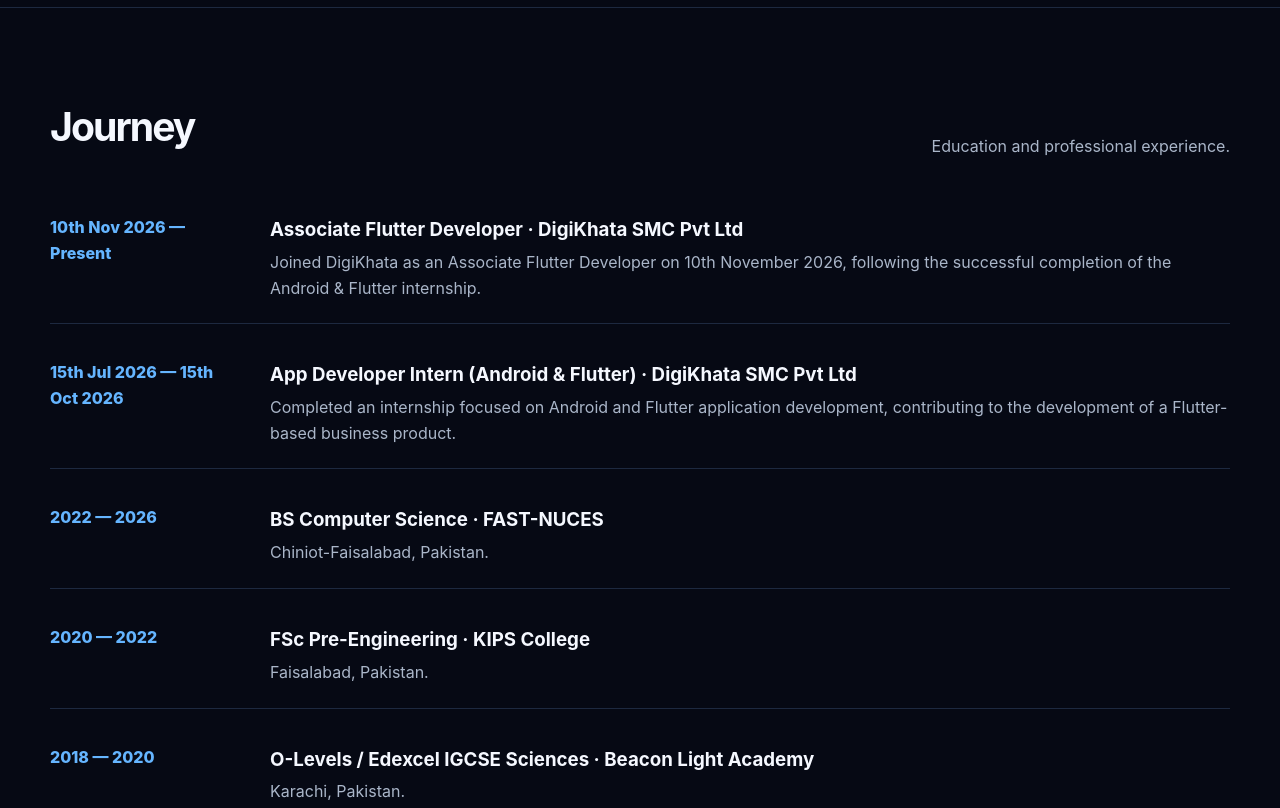
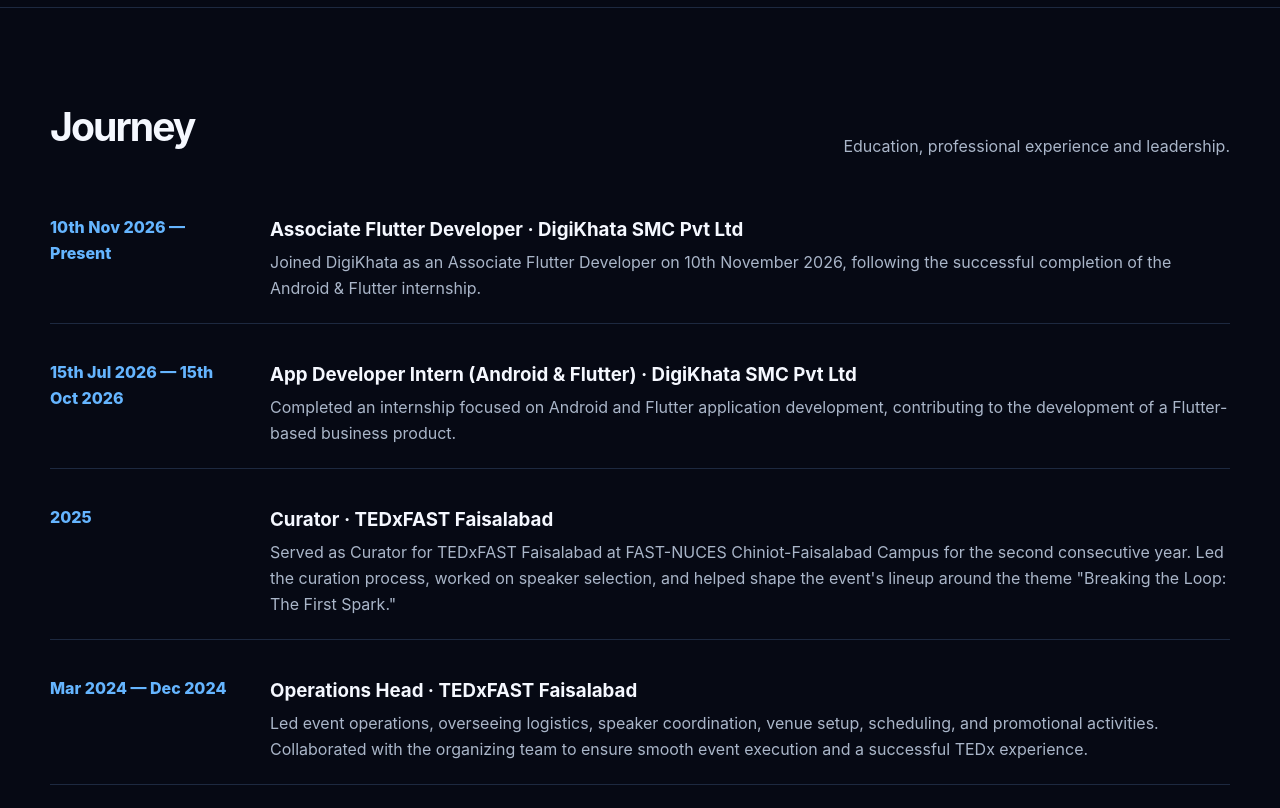
Before and after one commit to abdulhanan10/abdulhanan10, a plain HTML site: page index.html in a window 1280 px wide. Shown: the part 3240-4048 px from the top of the page. Drawn offline with nearby package versions, Linux system fonts and the light colour scheme.

Commit message:
Update index.html

```diff
--- a/index.html
+++ b/index.html
@@ -52,7 +52,7 @@
 <article class="card"><span class="tag">Engineering</span><h3>Strong foundations</h3><p>Data structures, algorithms, OOP, competitive programming and systems work underpin the way I solve problems.</p></article>
 </div></div></section>
 
-<section id="journey"><div class="wrap"><div class="section-head"><h2>Journey</h2><p>Education and professional experience.</p></div><div class="timeline">
+<section id="journey"><div class="wrap"><div class="section-head"><h2>Journey</h2><p>Education, professional experience and leadership.</p></div><div class="timeline">
 
 <div class="item">
 <div class="date">10th Nov 2026 — Present</div>
@@ -67,6 +67,22 @@
 <div>
 <h3>App Developer Intern (Android & Flutter) · DigiKhata SMC Pvt Ltd</h3>
 <p>Completed an internship focused on Android and Flutter application development, contributing to the development of a Flutter-based business product.</p>
+</div>
+</div>
+
+<div class="item">
+<div class="date">2025</div>
+<div>
+<h3>Curator · TEDxFAST Faisalabad</h3>
+<p>Served as Curator for TEDxFAST Faisalabad at FAST-NUCES Chiniot-Faisalabad Campus for the second consecutive year. Led the curation process, worked on speaker selection, and helped shape the event's lineup around the theme "Breaking the Loop: The First Spark."</p>
+</div>
+</div>
+
+<div class="item">
+<div class="date">Mar 2024 — Dec 2024</div>
+<div>
+<h3>Operations Head · TEDxFAST Faisalabad</h3>
+<p>Led event operations, overseeing logistics, speaker coordination, venue setup, scheduling, and promotional activities. Collaborated with the organizing team to ensure smooth event execution and a successful TEDx experience.</p>
 </div>
 </div>
 
```
